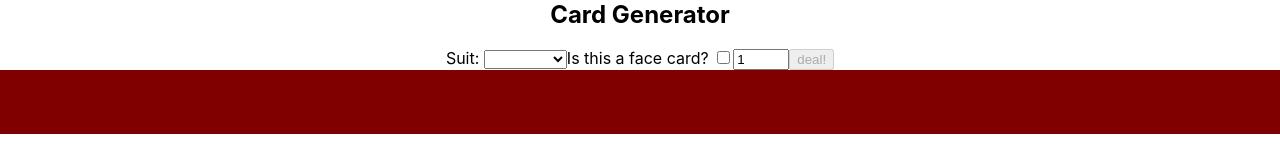
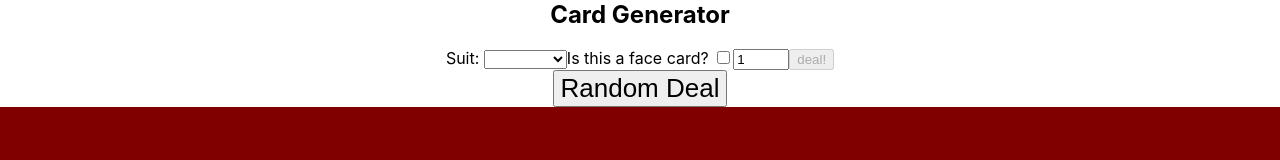
Before and after one commit to davidvdev/my-components, a React (Vite) app: page / in a window 1280 px wide. Shown: the part 2186-2346 px from the top of the page. Before the commit the page ends 2320 px from the top, so only its background shows below. Built offline with nearby package versions, Linux system fonts and the light colour scheme.

Commit message:
added random deal button

```diff
--- a/components/CardGen/CardGen.css
+++ b/components/CardGen/CardGen.css
@@ -36,6 +36,7 @@
 }
 
 .shorthand {
+    z-index: 2;
     position: absolute;
 }
 
@@ -56,7 +57,9 @@
 }
 
 .card-art {
+    position: relative;
     width: 75%;
+    z-index: 1;
 }
 
 .flipped {
--- a/components/CardGen/CardGen.jsx
+++ b/components/CardGen/CardGen.jsx
@@ -19,6 +19,20 @@ const CardGen = () => {
     const onSubmit = (event) => {
         event.preventDefault()
         isFace ? setDeck([...deck, {suit, face}]) : setDeck([...deck, {suit, cardValue}])
+    }
+
+    const randomDraw = () => {
+        const randCard = {
+            suit: (suits[Math.floor(Math.random() * suits.length)]),
+            face: (faces[Math.floor(Math.random() * faces.length)]),
+            isFace: (Math.random() > 0.5 ? true : false),
+            cardValue: (Math.ceil(Math.random() * 10))
+        }
+
+        randCard.isFace ?
+            setDeck([...deck, {suit: randCard.suit, face: randCard.face}])
+            : setDeck([...deck, {suit: randCard.suit, cardValue: randCard.cardValue}])
+
     }
 
     console.log(isFace)
@@ -85,6 +99,7 @@ const CardGen = () => {
                         <input role="button" type="submit" value="deal!"/>
                     }
             </form>
+            <button onClick={() => randomDraw()}>Random Deal</button>
         </div>
         <div className="card-tableau">
             { deck.map((card,index) => (
```
Also changed, not shown: components/CardGen/clubs.svg, components/CardGen/spades.svg.
